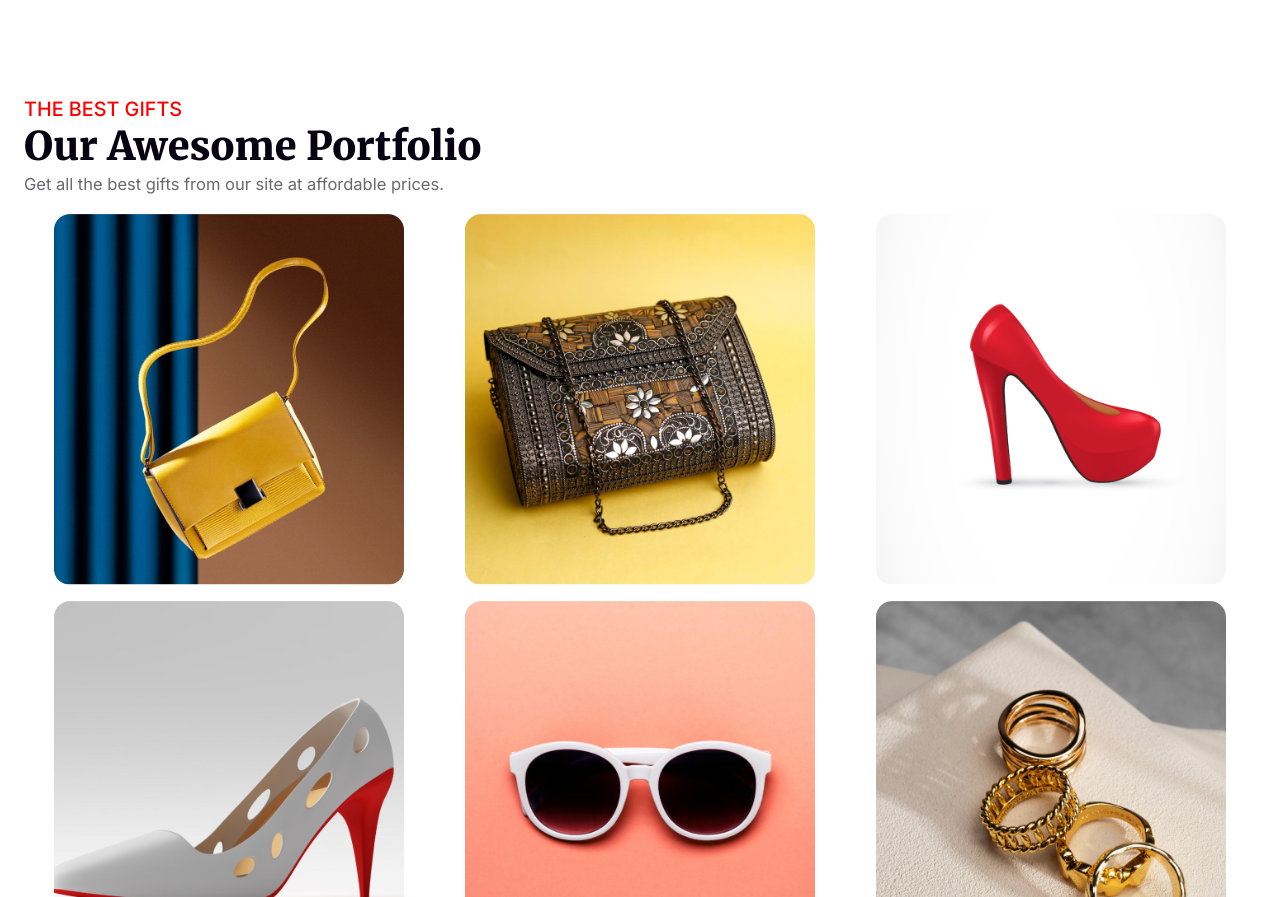
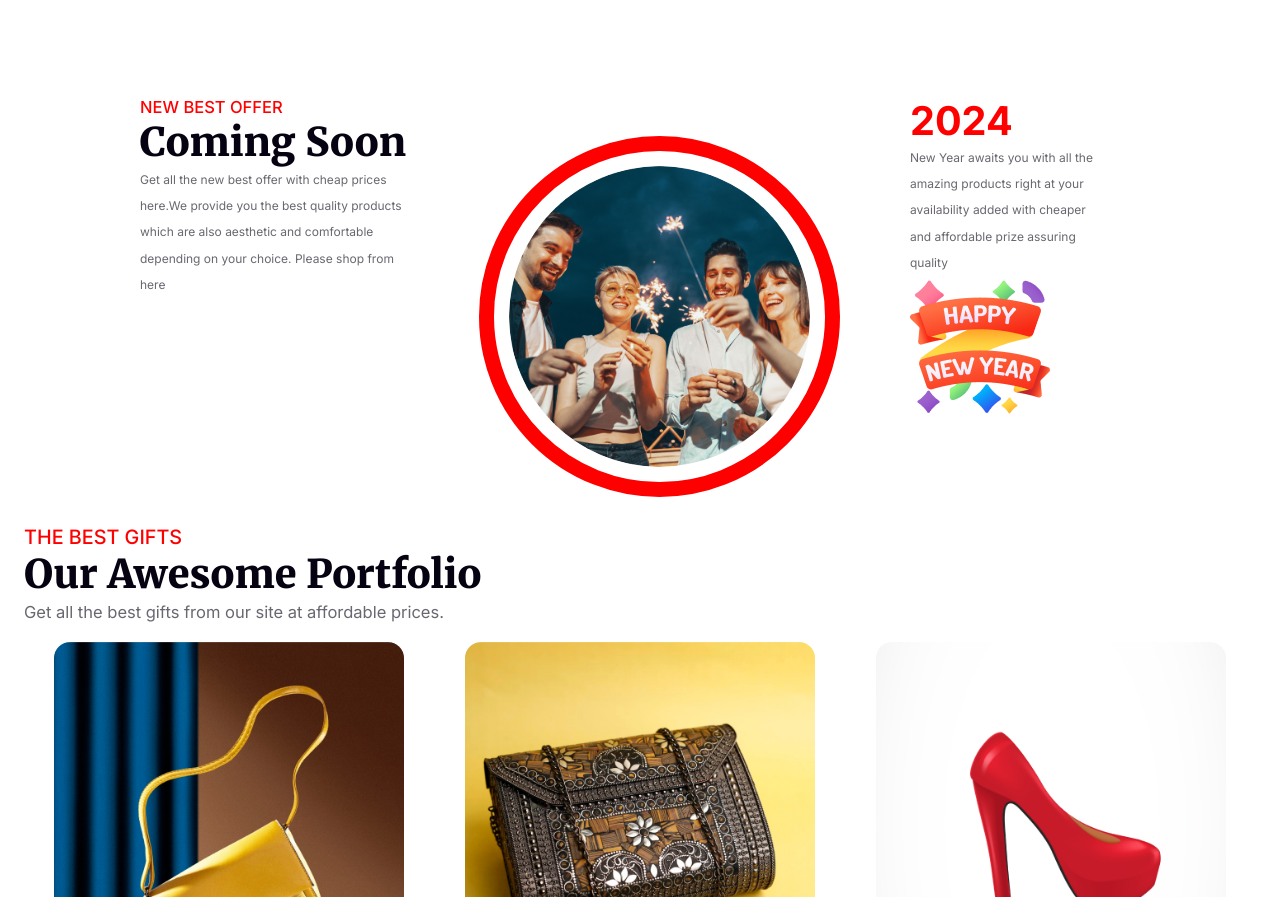
Before and after one commit to zaman-atif/B9A1-New-Year-New-Mission, a plain HTML site: page index.html in a window 1280 px wide. Shown: the part 1931-2828 px from the top of the page. Drawn offline with Linux system fonts and the light colour scheme.

Commit message:
new best offer part done

```diff
--- a/index.html
+++ b/index.html
@@ -50,6 +50,24 @@
             </div>
             <div class="img-section">
                 <img src="resources/Group 70.png" alt="2024">
+            </div>
+        </section>
+        <!-- New Best Offer Section  -->
+        <section class="offer-box">
+            <div class="new-offer-1">
+                <h3>NEW BEST OFFER</h3>
+                <h2>Coming Soon</h2>
+                <p>Get all the new best offer with cheap prices here.We provide you the best quality products which are
+                    also aesthetic and comfortable depending on your choice. Please shop from here</p>
+            </div>
+            <div class="img-section">
+                <img src="resources/Ellipse 1.png" alt="Ellipse">
+            </div>
+            <div class="new-offer-2">
+                <h2 class="meow">2024</h2>
+                <p>New Year awaits you with all the amazing products right at your availability added with cheaper and
+                    affordable prize assuring quality</p>
+                <img src="resources/Group 96.png" alt="">
             </div>
         </section>
         <!-- Portfolio Section  -->
--- a/styles/style.css
+++ b/styles/style.css
@@ -122,6 +122,67 @@
     margin-top: 39.6px;
 }
 
+/* New Best Offer Section  */
+.offer-box h3 {
+    color: #F00;
+    font-family: Inter;
+    font-size: 16.5px;
+    font-weight: 500;
+}
+
+.offer-box h2 {
+    color: #070211;
+    font-family: Merriweather;
+    font-size: 39.6px;
+    font-weight: 900;
+}
+
+.offer-box p {
+    color: rgba(7, 2, 17, 0.60);
+    font-family: Inter;
+    font-size: 12px;
+    font-weight: 400;
+    line-height: 26.4px;
+    /* 160% */
+}
+
+.offer-box .meow {
+    color: #F00;
+    font-family: Inter;
+    font-size: 39.6px;
+    font-weight: 700;
+}
+
+.offer-box {
+    display: flex;
+    justify-content: space-between;
+    margin: 0 140px;
+    background: #FFF;
+}
+
+.new-offer-1 {
+    margin-right: 70px;
+    /* margin-left: 35px; */
+}
+
+.new-offer-2 {
+    margin-right: 35px;
+    margin-left: 70px;
+}
+
+.offer-box .img-section img {
+    width: 300.9963px;
+    height: 300.9963px;
+    border-radius: 463px;
+    border: 15px solid #F00;
+    padding: 15px;
+}
+
+.new-offer img {
+    width: 115.5px;
+    height: 115.5px;
+}
+
 /* Portfolio section  */
 .portfolio {
     margin: 24px;
@@ -178,6 +239,7 @@
     margin: 140px 120px;
     padding: 120px;
 }
+
 .input-field input[type="submit"] {
     border-radius: 0px 41.25px 41.25px 0px;
     /* border-top-left-radius: 41.25px;
@@ -302,9 +364,10 @@ hr {
 
 }
 
-.rights-reserved{
+.rights-reserved {
     padding-left: 99px;
 }
-.unsubscribe{
-   padding-right: 99px;
+
+.unsubscribe {
+    padding-right: 99px;
 }
```
